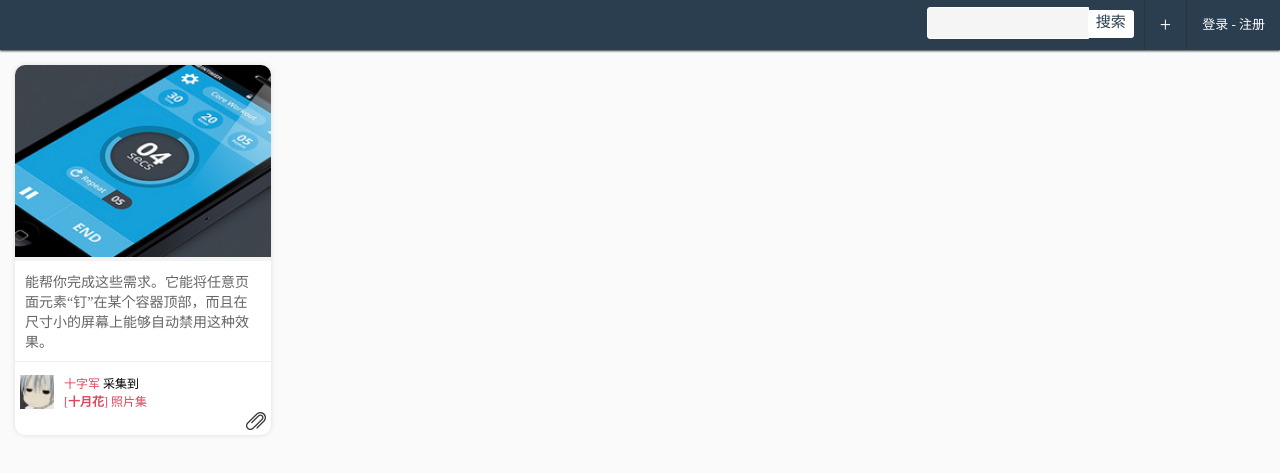
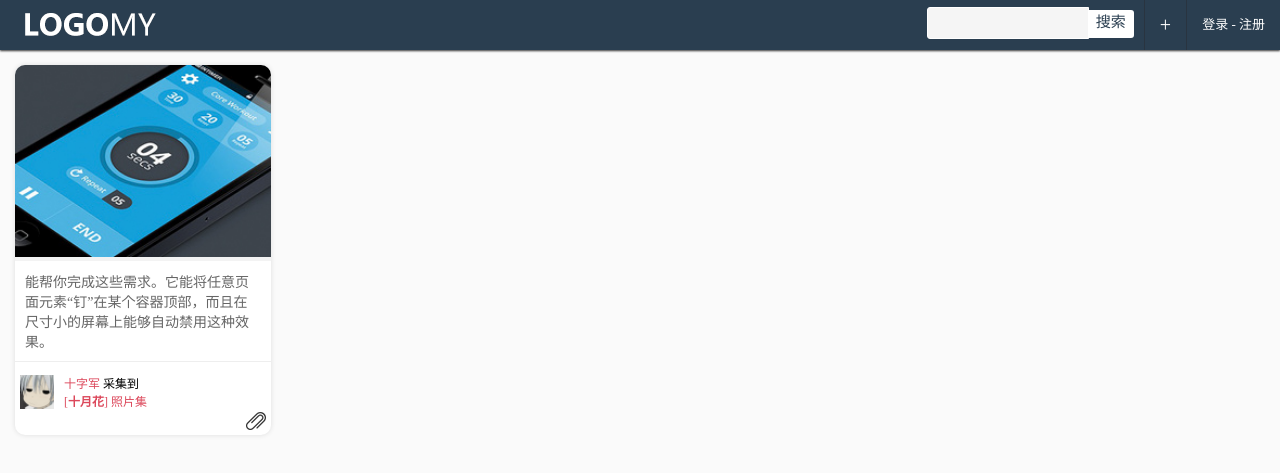
Before and after one commit to Iceoul/Pictures, a plain HTML site: page index.html in a window 1280 px wide. Drawn offline with nearby package versions, Linux system fonts and the light colour scheme.

Commit message:
cleaningUp 20141107
cleaningUp 20141107

```diff
--- a/css/indexstyle.css
+++ b/css/indexstyle.css
@@ -25,7 +25,7 @@ header{
   position: fixed;
 }
 .logo{margin-left:20px;width: 140px;float: left;text-align: center;}
-.logo{display: block;overflow: hidden;height: 50px;line-height: 50px;color: #fff;background-image: url(../logo.png);background-repeat: no-repeat;
+.logo{display: block;overflow: hidden;height: 50px;line-height: 50px;color: #fff;background-image: url(../img/logo.png);background-repeat: no-repeat;
       -webkit-transition:background-position linear .15s;
          -moz-transition:background-position linear .15s;
               transition:background-position linear .15s
```
Also changed, not shown: img/logo.png (added).
